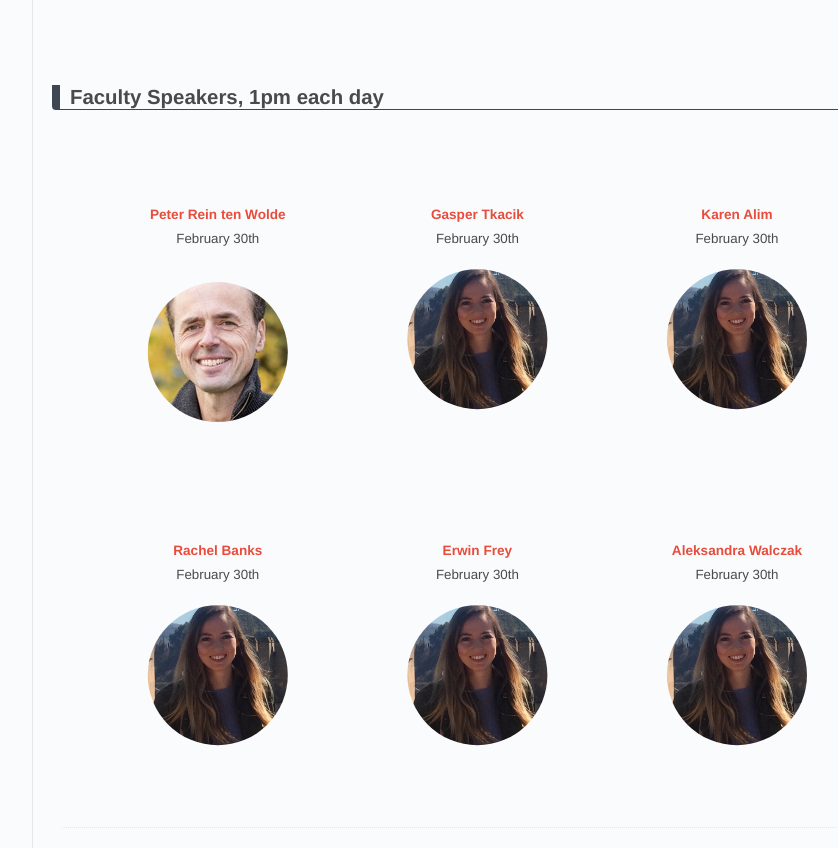
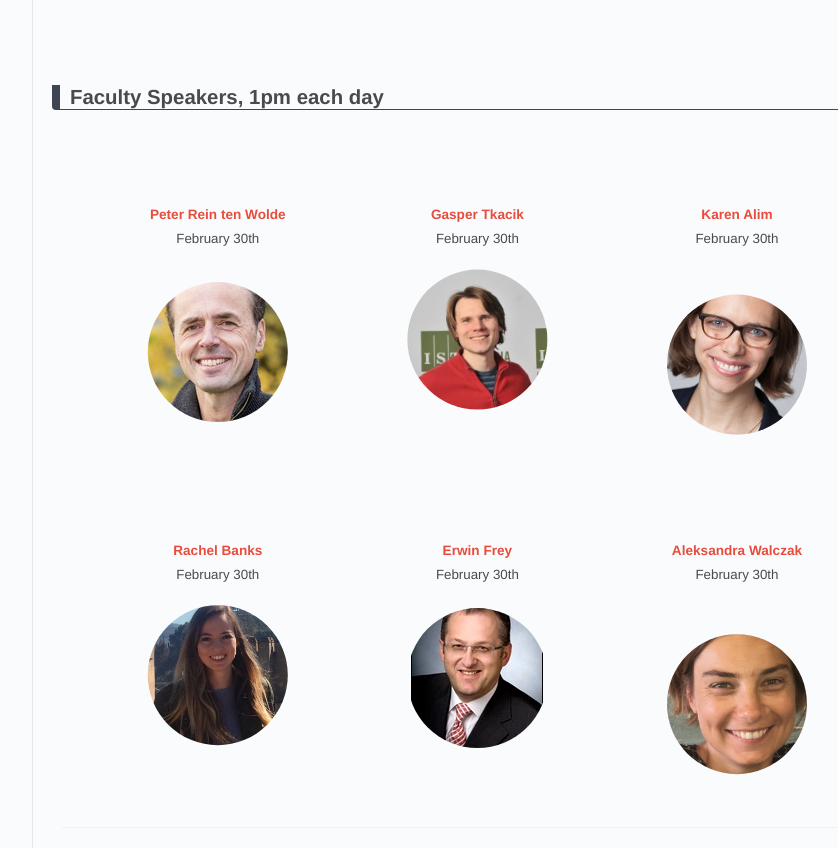
Before and after one commit to RPGroup-PBoC/pboc22_heidelberg, a Jekyll site: the page built from _posts/2022-01-30-people.md, in a window 1280 px wide. Shown: the part 615-1463 px from the top of the page, without its empty margins (240-1078 px from the left). Built offline with Jekyll 4.4.1, drawn with Linux system fonts in a browser that asks for light colours.

Commit message:
added speaker pics

```diff
--- a/_data/speakers.yaml
+++ b/_data/speakers.yaml
@@ -5,12 +5,12 @@
 
 - name: Gasper Tkacik
   link: "https://ist.ac.at/en/research/tkacik-group/"
-  image: rbanks.jpg
+  image: tkacik.jpg
   date: February 30th
 
 - name: Karen Alim
   link: "https://www.bpm.ph.tum.de"
-  image: rbanks.jpg
+  image: alim.jpg
   date: February 30th
 
 - name: Rachel Banks
@@ -20,10 +20,10 @@
 
 - name: Erwin Frey
   link: "https://www.theorie.physik.uni-muenchen.de/lsfrey/group_frey/index.html"
-  image: rbanks.jpg
+  image: frey.jpg
   date: February 30th
 
 - name: Aleksandra Walczak
   link: "https://sites.google.com/view/statbiophysens"
-  image: rbanks.jpg
+  image: walczak.jpg
   date: February 30th
```
Also changed, not shown: images/people/alim.jpg (added), images/people/frey.jpg (added), images/people/tkacik.jpg (added), images/people/walczak.jpg (added).
